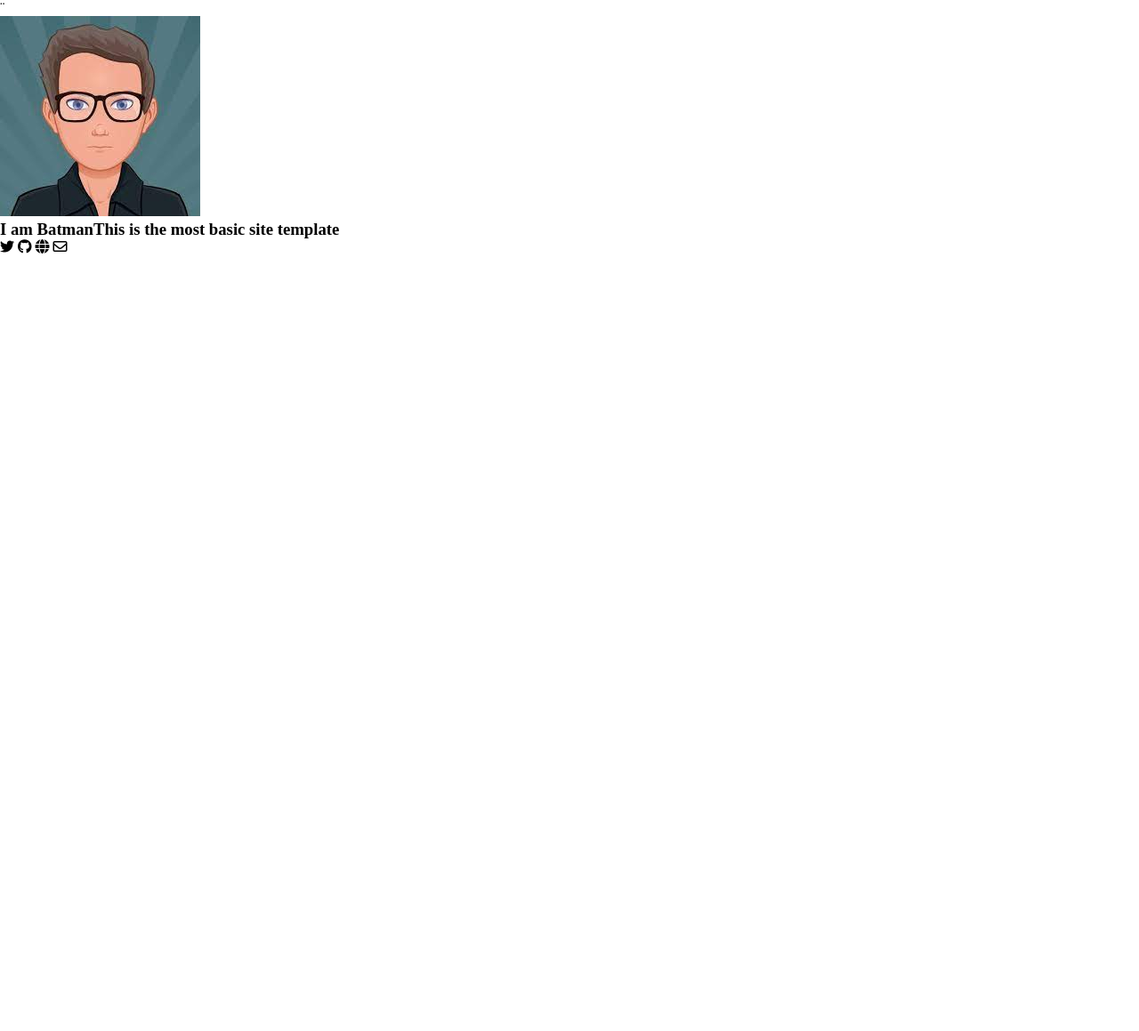
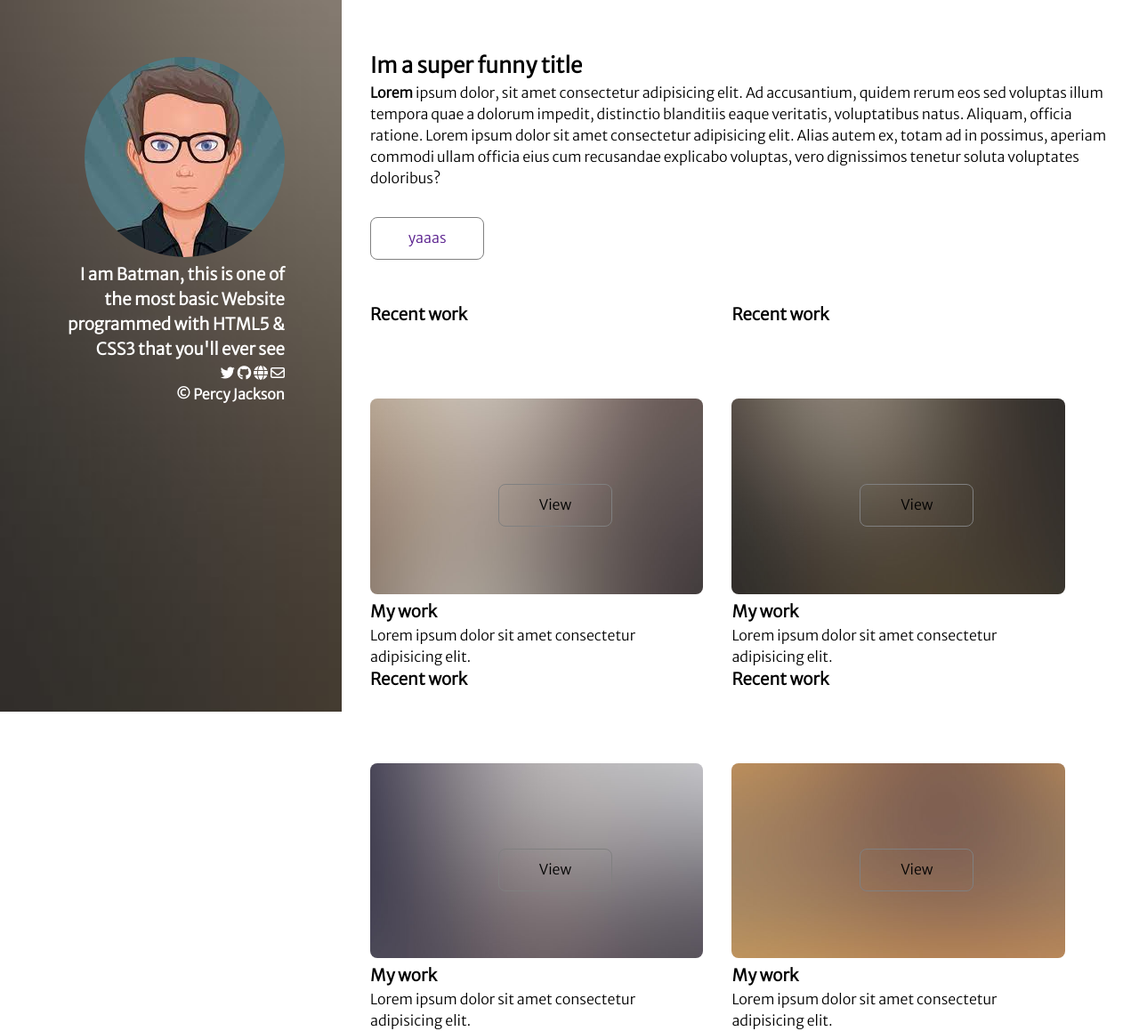
Before and after one commit to SageTheDM/KSSM293, a PHP site: page /Aufgaben/aufgabe60.html in a window 1280 px wide. Shown: the whole page at 89% size. Before the commit the page ends 285 px from the top, so only its background shows below. Run offline with PHP 8.4, Linux system fonts and the light colour scheme; some libraries are stand-ins or nearby versions.

Commit message:
Changes CSS Settings and Lesson 14.12.23

```diff
--- a/Aufgaben/aufgabe60.html
+++ b/Aufgaben/aufgabe60.html
@@ -12,13 +12,74 @@
             <figure>
                 <img src="img/avatar.jpg" alt="avatar">
             </figure>
-            <h3><span>I am Batman</span>This is the most basic site template</h3>
+            <h3><span>I am Batman</span>, this is one of the most basic Website programmed with HTML5 & CSS3 that you'll ever see</h3>
             <!-- twitter, github, basketball, mail -->
             <i class="fa-brands fa-twitter"></i>
             <i class="fa-brands fa-github"></i>
             <i class="fa-solid fa-globe"></i>
             <i class="fa-regular fa-envelope"></i>
+            <h4>© Percy Jackson</h4>
         </header>
-        <main></main>
+        <main>
+            <section id="section1">
+                <h1>Im a super funny title</h1>
+                <p><strong>Lorem</strong> ipsum dolor, sit amet consectetur adipisicing elit. Ad accusantium, quidem rerum eos sed voluptas illum tempora quae a dolorum impedit, distinctio blanditiis eaque veritatis, voluptatibus natus. Aliquam, officia ratione. Lorem ipsum dolor sit amet consectetur adipisicing elit. Alias autem ex, totam ad in possimus, aperiam commodi ullam officia eius cum recusandae explicabo voluptas, vero dignissimos tenetur soluta voluptates doloribus?</p>
+                <p>
+                    <a href="" class="learnMore">
+                        yaaas
+                    </a>
+                </p>
+            </section>
+            <section id="section2">
+                <article>
+                    <h1>Recent work</h1>
+                    <a class="learnMore view">View</a>
+                    <a href=""><img src="img/fulls/01.jpg" alt=""></a>
+                    <footer>
+                        <h3>My work</h3>
+                        <p>
+                            Lorem ipsum dolor sit amet consectetur adipisicing elit.
+                        </p>
+                    </footer>
+                </article>
+
+                <article>
+                    <h1>Recent work</h1>
+                     <a class="learnMore view">View</a>
+                    <a href=""><img src="img/fulls/02.jpg" alt=""></a>
+                    <footer>
+                        <h3>My work</h3>
+                        <p>
+                            Lorem ipsum dolor sit amet consectetur adipisicing elit.
+                        </p>
+                    </footer>
+                </article>
+            </section>
+            <section id="section3">
+                <article>
+                    <h1>Recent work</h1>
+                    <a class="learnMore view">View</a>
+                    <a href=""><img src="img/fulls/03.jpg" alt=""></a>
+                    <footer>
+                        <h3>My work</h3>
+                        <p>
+                            Lorem ipsum dolor sit amet consectetur adipisicing elit.
+                        </p>
+                    </footer>
+                </article>
+
+                <article>
+                    <h1>Recent work</h1>
+                     <a class="learnMore view">View</a>
+                    <a href=""><img src="img/fulls/04.jpg" alt=""></a>
+                    <footer>
+                        <h3>My work</h3>
+                        <p>
+                            Lorem ipsum dolor sit amet consectetur adipisicing elit.
+                        </p>
+                    </footer>
+                </article>
+            </section>
+        </main>
     </body>
 </html>
--- a/Aufgaben/style60.css
+++ b/Aufgaben/style60.css
@@ -1,4 +1,76 @@
+@import url('https://fonts.googleapis.com/css2?family=Merriweather+Sans:wght@300&display=swap');
 * {
+    font-family: 'Merriweather Sans', sans-serif;
+        box-sizing: border-box;
     padding: 0;
     margin: 0;
-}
+    line-height: 1.5;
+        transition: 0.5s;
+    }
+
+    header {
+        background-image: url(img/fulls/02.jpg);
+        background-repeat: no-repeat;
+        background-size: cover;
+        height: 100vh;
+        width: 30%;
+        position: fixed;
+        text-align: right;
+        top: 0;
+        color: white;
+        padding: 5%;
+    }
+
+    header img {
+        border-radius: 100%;
+    }
+
+    span {
+        font-weight: bold;
+    }
+
+    main {
+        margin-left: 30%;
+        padding: 2em;
+    }
+
+    .learnMore {
+        display: inline-block;
+        height: 3em;
+        width: 8em;
+        border: solid 1px grey;
+        border-radius: 0.5em;
+        line-height: 2.75;
+        text-align: center;
+        text-decoration: none;
+        margin-top: 2em;
+    }
+
+    section {
+        margin-bottom: 3em;
+    }
+
+    .learnMore:hover {
+        background-color: lightgray;
+    }
+
+    article {
+        width: 45%;
+        float: left;
+        margin-right: 2em;
+    }
+
+    article img {
+        width: 100%;
+        border-radius: 0.5em;
+    }
+
+    .view {
+        position: relative;
+        top: 9em;
+        left: 9em;
+    }
+
+    img:hover {
+        background-color: aqua;
+    }
```
